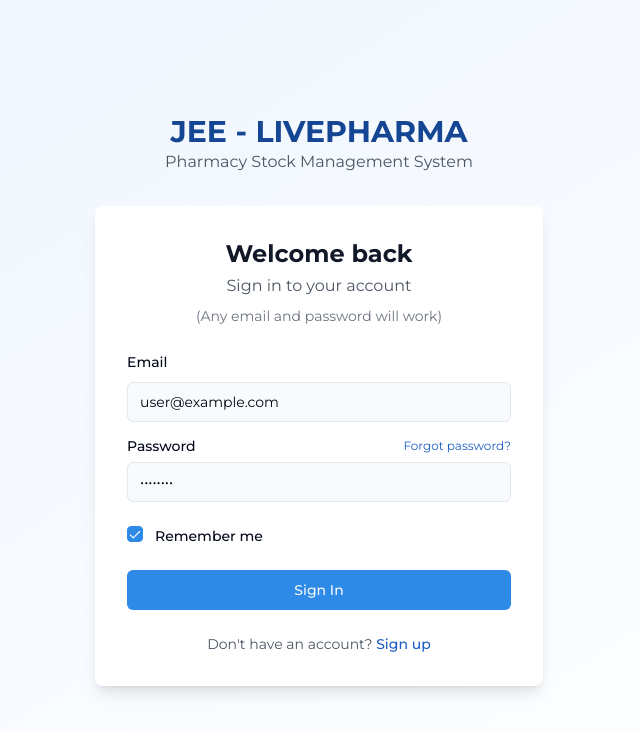
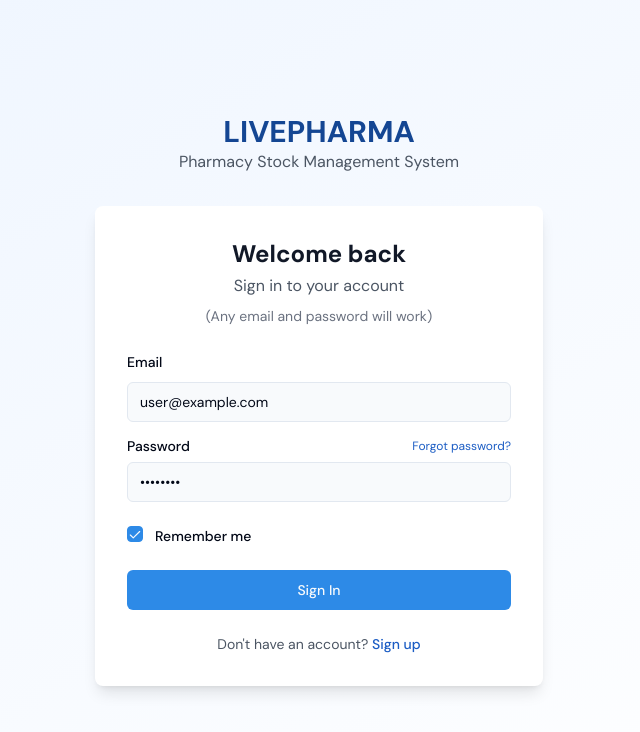
Before and after one commit to InsiteDevSpace/livepharma, a React (Vite) app: page /login in a window 1280 px wide. Shown: the top 732 px of the page, without its empty margins (321-961 px from the left). Built offline with nearby package versions, Linux system fonts and the light colour scheme.

Commit message:
Fix: Project name and font
Update project name to Livepharma and set DM Sans as the main font.

```diff
--- a/index.html
+++ b/index.html
@@ -4,11 +4,11 @@
   <head>
     <meta charset="UTF-8" />
     <meta name="viewport" content="width=device-width, initial-scale=1.0" />
-    <title>JEE - LIVEPHARMA</title>
+    <title>LIVEPHARMA</title>
     <meta name="description" content="Pharmacy Stock Management System" />
-    <meta name="author" content="JEE - LIVEPHARMA" />
+    <meta name="author" content="LIVEPHARMA" />
 
-    <meta property="og:title" content="JEE - LIVEPHARMA" />
+    <meta property="og:title" content="LIVEPHARMA" />
     <meta property="og:description" content="Pharmacy Stock Management System" />
     <meta property="og:type" content="website" />
     <meta property="og:image" content="https://lovable.dev/opengraph-image-p98pqg.png" />
@@ -16,6 +16,7 @@
     <meta name="twitter:card" content="summary_large_image" />
     <meta name="twitter:site" content="@livepharma" />
     <meta name="twitter:image" content="https://lovable.dev/opengraph-image-p98pqg.png" />
+    <link rel="stylesheet" href="https://fonts.googleapis.com/css2?family=DM+Sans:wght@400;500;700&family=Roboto:wght@300;400;500;700&display=swap">
   </head>
 
   <body>
--- a/src/App.tsx
+++ b/src/App.tsx
@@ -3,7 +3,7 @@ import { Toaster } from "@/components/ui/toaster";
 import { Toaster as Sonner } from "@/components/ui/sonner";
 import { TooltipProvider } from "@/components/ui/tooltip";
 import { QueryClient, QueryClientProvider } from "@tanstack/react-query";
-import { BrowserRouter, Routes, Route, Navigate } from "react-router-dom";
+import { BrowserRouter, Routes, Route } from "react-router-dom";
 import { AuthProvider } from "./contexts/AuthContext";
 import { NotificationProvider } from "./contexts/NotificationContext";
 
--- a/src/components/layouts/AuthLayout.tsx
+++ b/src/components/layouts/AuthLayout.tsx
@@ -14,7 +14,7 @@ const AuthLayout = () => {
     <div className="min-h-screen bg-gradient-to-br from-primary-50 to-white flex items-center justify-center p-4">
       <div className="w-full max-w-md">
         <div className="text-center mb-8">
-          <h1 className="text-3xl font-bold text-primary-700">JEE - LIVEPHARMA</h1>
+          <h1 className="text-3xl font-bold text-primary-700">LIVEPHARMA</h1>
           <p className="text-gray-600">Pharmacy Stock Management System</p>
         </div>
         <div className="bg-white rounded-lg shadow-lg p-6 sm:p-8">
--- a/src/contexts/AuthContext.tsx
+++ b/src/contexts/AuthContext.tsx
@@ -61,7 +61,7 @@ export const AuthProvider: React.FC<{ children: React.ReactNode }> = ({ children
       name: 'Pharmacy User',
       email,
       role: 'admin',
-      pharmacyName: 'JEE Pharmacy'
+      pharmacyName: 'Livepharma'
     };
 
     setUser(mockUser);
--- a/src/index.css
+++ b/src/index.css
@@ -1,5 +1,5 @@
 
-@import url('https://fonts.googleapis.com/css2?family=Montserrat:wght@300;400;500;600;700&display=swap');
+@import url('https://fonts.googleapis.com/css2?family=DM+Sans:wght@400;500;700&family=Roboto:wght@300;400;500;700&display=swap');
 
 @tailwind base;
 @tailwind components;
@@ -93,7 +93,7 @@
   }
 
   html {
-    @apply font-montserrat;
+    @apply font-dm-sans;
   }
 
   body {
--- a/src/pages/Index.tsx
+++ b/src/pages/Index.tsx
@@ -7,7 +7,7 @@ const Index = () => {
   const { isAuthenticated } = useAuth();
 
   useEffect(() => {
-    document.title = "JEE - LIVEPHARMA";
+    document.title = "LIVEPHARMA";
   }, []);
 
   // Redirect to dashboard if authenticated, otherwise to login
--- a/tailwind.config.ts
+++ b/tailwind.config.ts
@@ -94,7 +94,7 @@ export default {
         "accordion-up": "accordion-up 0.2s ease-out",
       },
       fontFamily: {
-        montserrat: ["Montserrat", "sans-serif"],
+        'dm-sans': ["'DM Sans'", "Roboto", "sans-serif"],
       },
     },
   },
```
